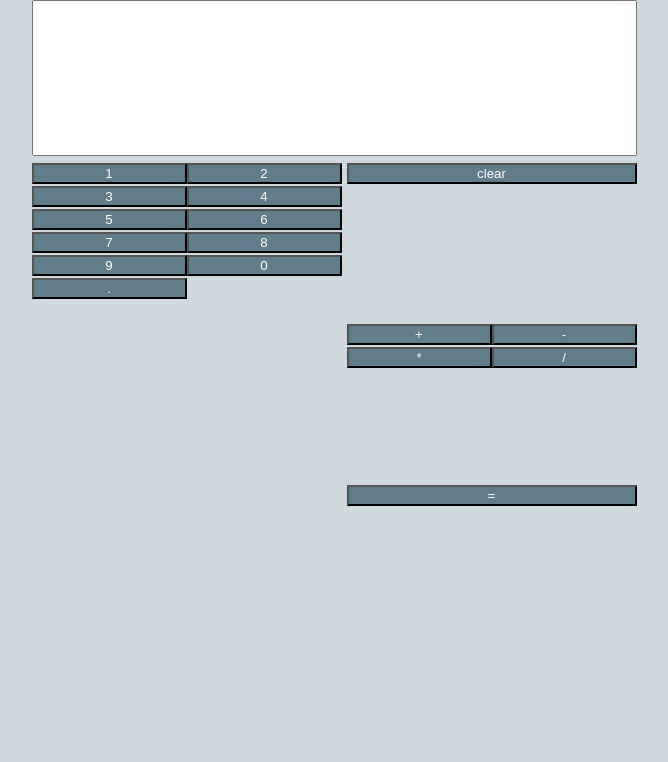
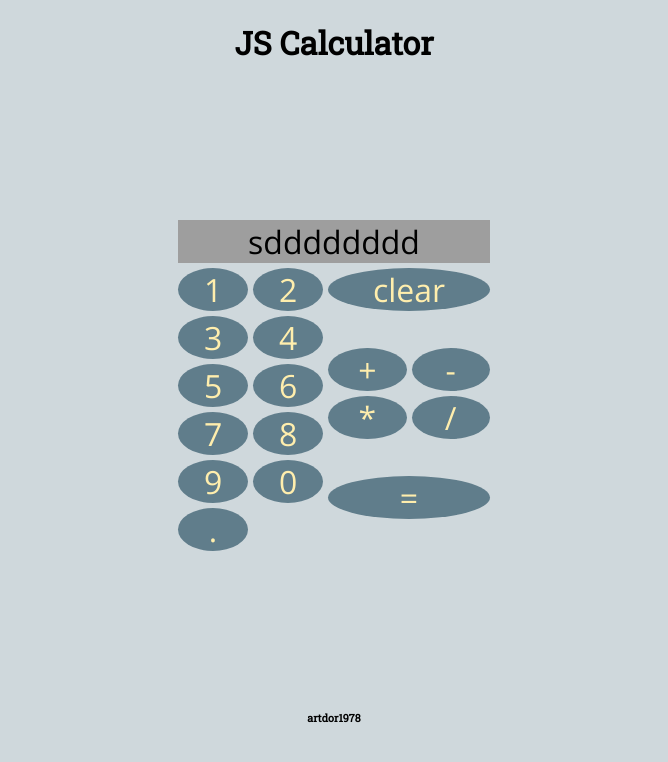
Before and after one commit to artdor1978/calc, a React (Create React App) app: page / in a window 1280 px wide. Shown: the top 762 px of the page, without its empty margins (306-974 px from the left). Built offline with nearby package versions, Linux system fonts and the light colour scheme.

Commit message:
beginning

```diff
--- a/src/App.css
+++ b/src/App.css
@@ -1,25 +1,41 @@
 body{
   background: #CFD8DC;
+  font-family: 'Roboto Slab', serif;
+  text-align: center;
+  height: 100vh;
  }
- .App {
+
+#calc {
   display: grid;
     grid-gap: 5px;
-    grid-template-columns: repeat(4, minmax(10px, 100px));
-    grid-template-rows: repeat(5, 1fr);
+    grid-template-columns: repeat(4, minmax(10px, 45px));
+    grid-auto-rows: repeat(5, auto);
     justify-content: center;
     align-content: center;
     margin: 0 auto;
-    height: 100vh;
+    height: 75vh;
     font-family: 'Open Sans', sans-serif;
- }
- button {
+    font-size: 2em;
+  }
+ .button {
   background-color: #607D8B;
-  color: #FFFFFF;
-  width: 100%;
+  display: flex;
+  justify-content: center;
+  align-items: center;
+
+  color: #ffeead;
+  border-radius: 50%;
+}
+.button:hover {
+  color: #58737E;
+  border-color: currentColor;
+  background-color: white;
 }
  #display {
   grid-column: 1 / 6;
- }
+  background-color: #9E9E9E;
+  /*resize: none;*/
+}
  #numbers {
   grid-column: 1 / 4;
   grid-row: 2 / 5;
@@ -29,7 +45,8 @@ body{
 }
 .ope,.num  {
   display: grid;
-  grid-template-columns: repeat(2, minmax(100px, 1fr));
+  grid-template-columns: repeat(2, minmax(10px, 1fr));
+  grid-gap: 5px;
   }
 #clearKey, #equalsKey{
   grid-column: 4 / 6;
--- a/src/App.js
+++ b/src/App.js
@@ -102,7 +102,7 @@ const Elements = (props) => {
     <div className={props.z}>
       {props.xxx.map (item =>
       <div key={item.id}>
-        <button id={item.title}>{item.sign}</button>
+        <div className="button" id={item.title}>{item.sign}</div>
       </div>
       )}
     </div>
@@ -114,17 +114,26 @@ class App extends React.Component {
     super(props);
     this.state = {
     elementsArr,
+    message:'sdddddddd',
     };
+    this.handleClick = this.handleClick.bind(this);
+  }
+  handleClick() {
+    this.setState({
+      message: 0
+    })
   }
   render() {
   return (
     <div className="App">
-      <input id="display" />
+      <h1>JS Calculator</h1>
+      <div id="calc">
+      <div id="display">{this.state.message}</div>
         <span id="numbers">
           <Elements  xxx={this.state.elementsArr.filter(item => item.id>0&item.id<11||item.id==15)} z='num'/>
         </span>
-      <span id="clearKey">
-        <Elements  xxx={this.state.elementsArr.filter(item => item.id==16)} z='cle'/>
+        <span id="clearKey" onClick={this.handleClick}>
+          <Elements xxx={this.state.elementsArr.filter(item => item.id==16)} z='cle' onClick={this.handleClick}/>
         </span>
         <span id="operators">
           <Elements  xxx={this.state.elementsArr.filter(item => item.id>10&item.id<15)} z='ope'/>
@@ -133,6 +142,8 @@ class App extends React.Component {
         <Elements  xxx={this.state.elementsArr.filter(item => item.id==0)} z='equ'/>
         </span>
       </div>
+      <h6 >artdor1978</h6>
+    </div>
   )
 }
 }
```
Lines whose indentation alone changed are shown as unchanged.
